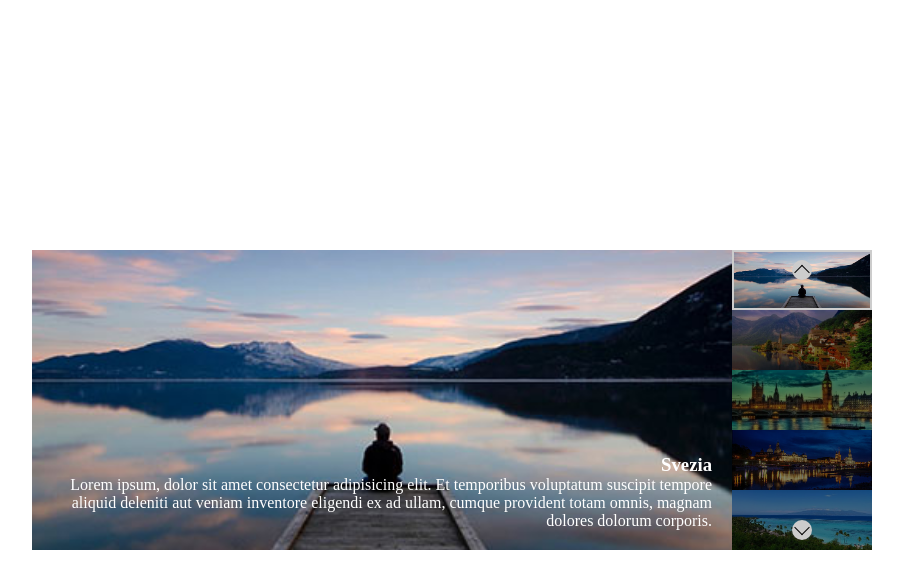
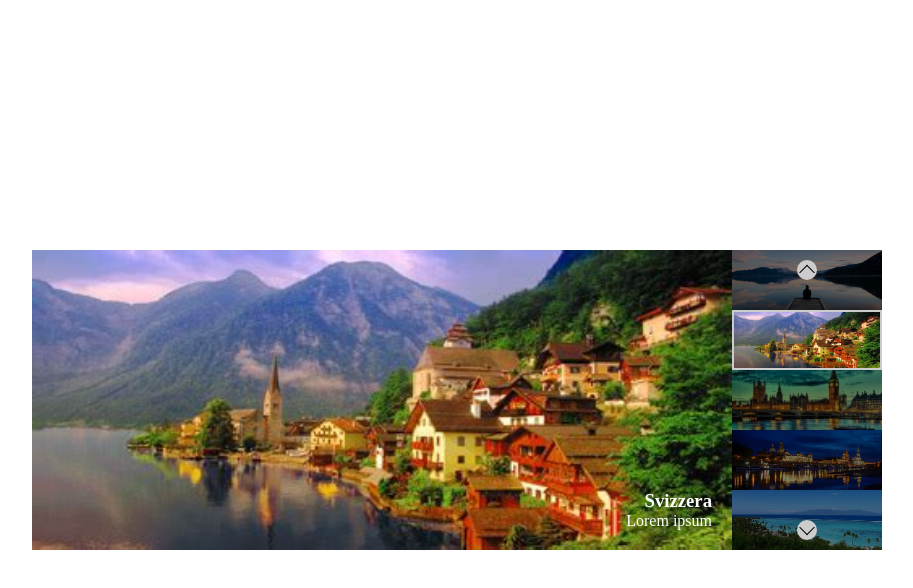
Before and after one commit to Giaki22/vue-slider, a plain HTML site: page index.html in a window 1280 px wide. Both pictures are taken after a click on the element 960 px from the left and 340 px from the top of the page. Shown: the whole page, without its empty margins (158-1071 px from the left). Drawn offline with nearby package versions, Linux system fonts and the light colour scheme.

Commit message:
+ Bonus 1

```diff
--- a/css/style.css
+++ b/css/style.css
@@ -49,6 +49,7 @@
 
 .thumb {
     height: calc((300px) / 5);
+    width: 150px;
     opacity: 0.5;
 }
 
--- a/index.html
+++ b/index.html
@@ -25,20 +25,8 @@
                 <div class="thumbs">
                     <div class="prev" @click="previousPic()"></div>
 
-                    <div class="thumb active">
-                        <img src="./img/01.jpg" alt="">
-                    </div>
-                    <div class="thumb">
-                        <img src="./img/02.jpg" alt="">
-                    </div>
-                    <div class="thumb">
-                        <img src="./img/03.jpg" alt="">
-                    </div>
-                    <div class="thumb">
-                        <img src="./img/04.jpg" alt="">
-                    </div>
-                    <div class="thumb">
-                        <img src="./img/05.jpg" alt="">
+                    <div class="thumb" :class="{active: index === i}" v-for="(item, i) in images" @click = "getIndex(i)">
+                        <img :src="item.src" alt="">
                     </div>
 
                     <div class="next" @click="nextPic()"></div>
--- a/js/main.js
+++ b/js/main.js
@@ -37,5 +37,8 @@ let app = new Vue( {
         previousPic() {
             this.index === 0 ? this.index = this.images.length - 1 : this.index--;
         },
+        getIndex(i){
+            this.index = i;
+        },
     }
 });
```
